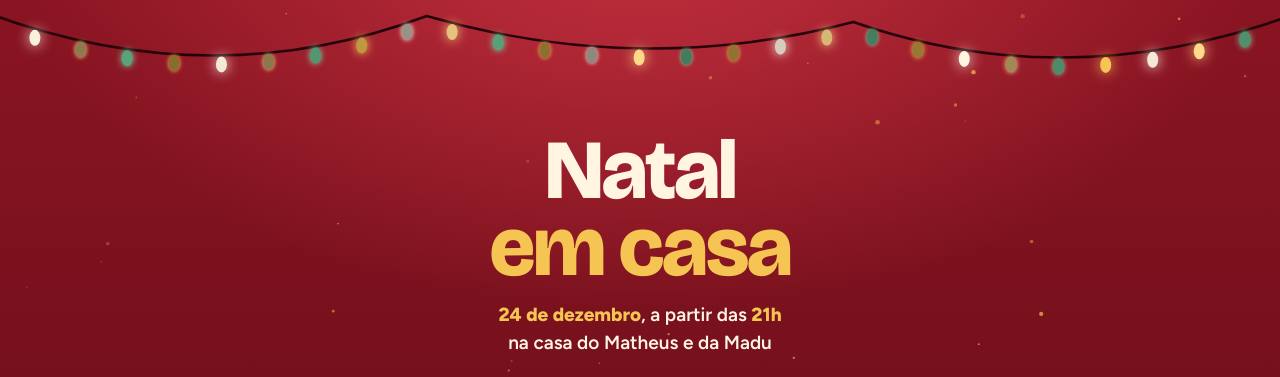
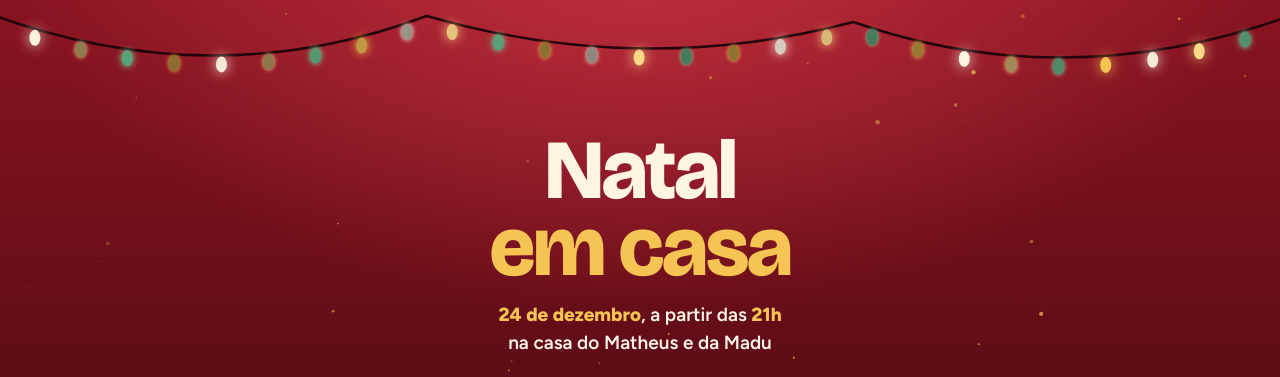
Before and after one commit to matheusadvac-svg/natal-2026, a plain HTML site: page index.html in a window 1280 px wide. Shown: the top 377 px of the page. Drawn offline with nearby package versions, Linux system fonts and the light colour scheme; no server answers.

Commit message:
Ajuste do fundo vermelho
Co-Authored-By: Claude Fable 5.2 <noreply@anthropic.com>
Claude-Session: https://claude.ai/code/session_01KH6Zkoni8DiT7ShyuSvJAR

```diff
--- a/index.html
+++ b/index.html
@@ -25,7 +25,7 @@
   html{background:var(--noite-funda)}
   html,body{margin:0}
   body{font-family:"Figtree",system-ui,-apple-system,Segoe UI,Roboto,sans-serif;font-size:18px;line-height:1.5;color:var(--marfim);
-    background:radial-gradient(900px 560px at 50% -80px,#c4313f 0%,transparent 70%),linear-gradient(180deg,var(--noite) 0%,var(--noite-funda) 70%);min-height:100vh;overflow-x:hidden}
+    background:radial-gradient(900px 560px at 50% -80px,#c4313f 0%,transparent 70%),linear-gradient(180deg,var(--noite) 0,var(--noite-funda) 640px);min-height:100vh;overflow-x:hidden}
   button{font:inherit;cursor:pointer}
   #brilhos,#confete{position:fixed;inset:0;width:100%;height:100%;pointer-events:none}
   #brilhos{z-index:0} #confete{z-index:5}
```
